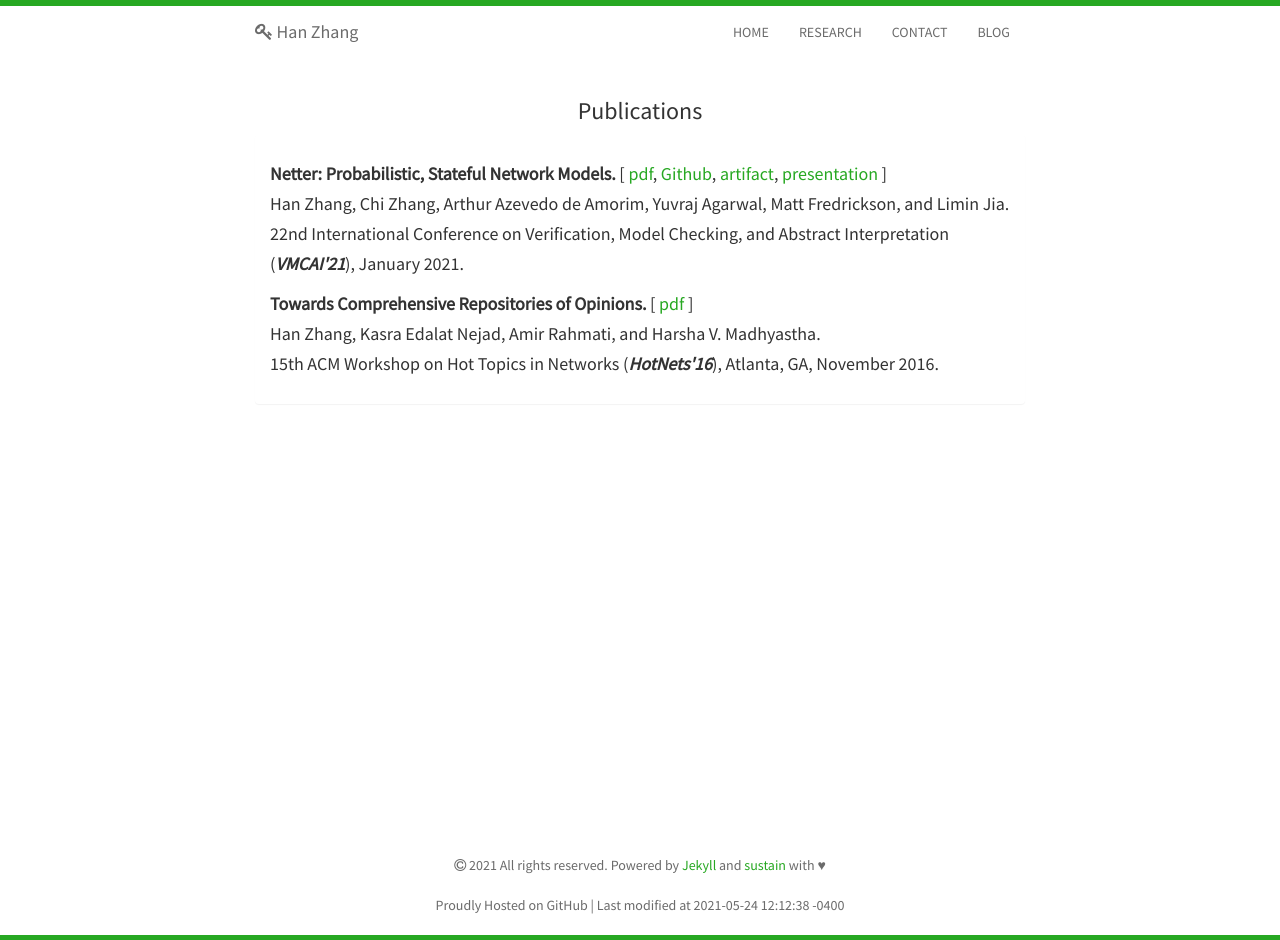
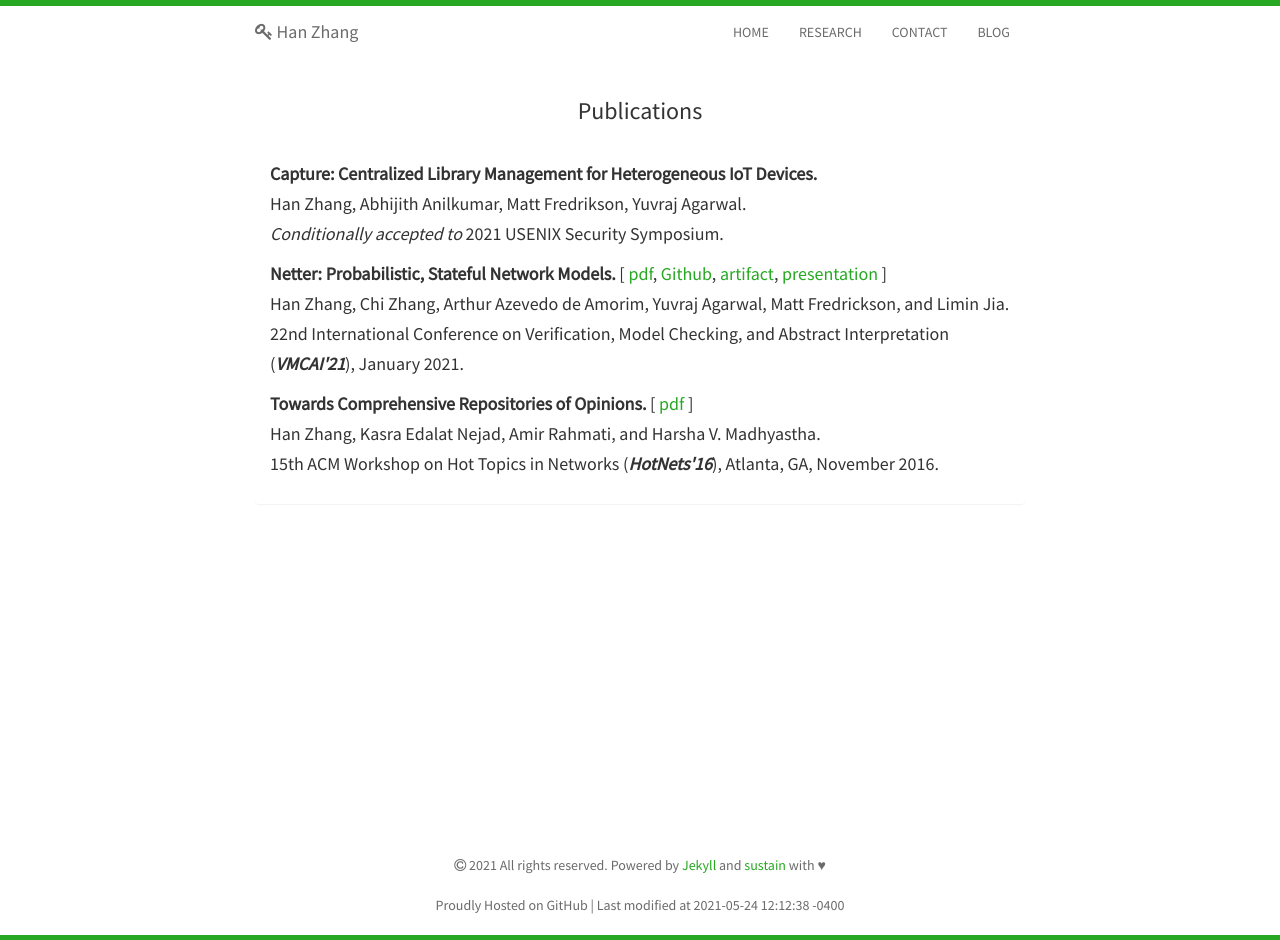
Before and after one commit to zhanghan177/zhanghan177.github.io, a Jekyll site: the page built from publications.html, in a window 1280 px wide. Built offline with Jekyll 4.4.1, drawn with Linux system fonts in a browser that asks for light colours; nearby versions of some CDN libraries.

Commit message:
Update publications.html

```diff
--- a/_includes/publications.html
+++ b/_includes/publications.html
@@ -3,6 +3,11 @@
         <h3>Publications</h3>
         <div class="panel panel-default">
             <div class="panel-body">
+                <h5>
+                    <strong>Capture: Centralized Library Management for Heterogeneous IoT Devices.</strong><br>
+                    Han Zhang, Abhijith Anilkumar, Matt Fredrikson, Yuvraj Agarwal.<br>
+                    <i>Conditionally accepted to</i> 2021 USENIX Security Symposium.<br>
+                </h5>
                 <h5>
                     <strong>Netter: Probabilistic, Stateful Network Models.</strong> [ <a href="{{ site.baseurl }}assets/vmcai21-zhang.pdf">pdf</a>, <a href="https://github.com/arthuraa/netter">Github</a>, <a href="https://zenodo.org/record/4089060">artifact</a>, <a href="https://youtu.be/NKowPEtK4OY?t=8216">presentation</a> ]<br>
                     Han Zhang, Chi Zhang, Arthur Azevedo de Amorim, Yuvraj Agarwal, Matt Fredrickson, and Limin Jia.<br>
```
